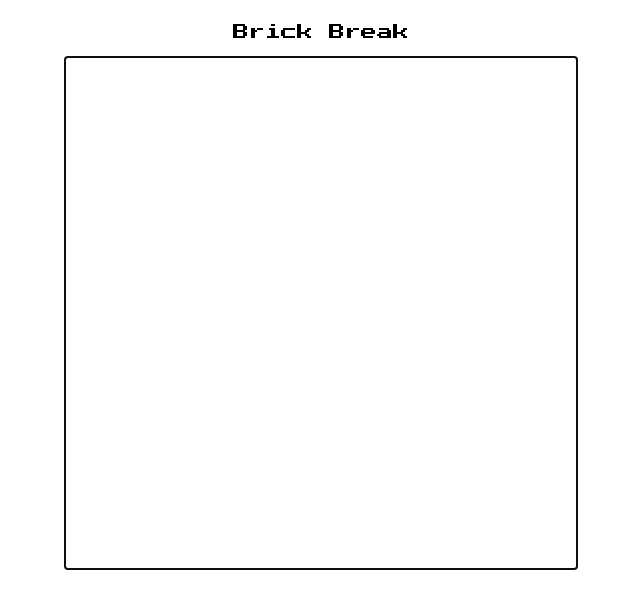
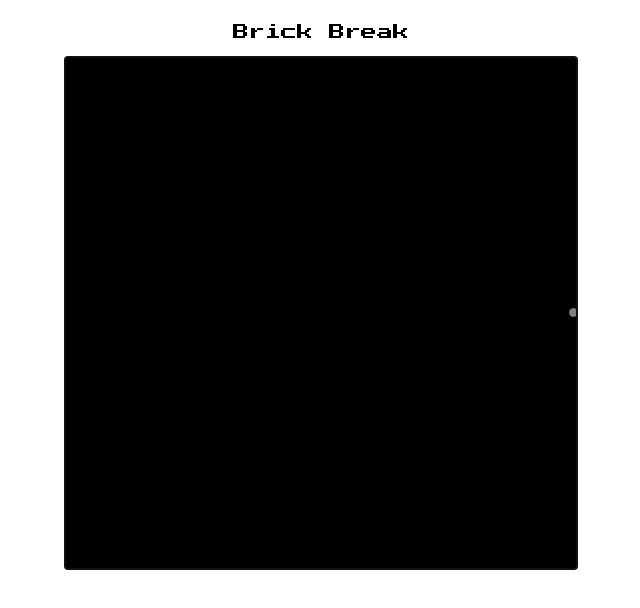
Before and after one commit to EdwinCode/BrickBreakingMiniGame, a plain HTML site: page index.html in a window 1280 px wide. Shown: the whole page, without its empty margins (319-959 px from the left). Drawn offline with Linux system fonts and the light colour scheme.

Commit message:
Added initial ball bouncing and area bounds

```diff
--- /dev/null
+++ b/ball.js
@@ -0,0 +1,57 @@
+class Ball {
+    constructor(game) {
+        this.game = game;
+        this.radius = 4;
+
+        // offsets used to help track top left of ball
+        this.xOffset = this.radius;
+        this.yOffset = (2 * this.radius);
+
+        // x, y will track top left of the ball
+        this.x = (params.CANVAS_WIDTH / 2) - this.xOffset;
+        this.y = (params.CANVAS_HEIGHT) - this.yOffset;
+
+        this.xSpeed = 50;
+        this.ySpeed = 50;
+
+        this.updateBB()
+    }
+
+    updateBB() {
+        this.lastBB = this.BB;
+        this.BB = new BoundingBox(this.x, this.y, 2 * this.radius, 2 * this.radius);
+    }
+
+    update() {
+        this.x += this.xSpeed * this.game.clockTick;
+        this.y -= this.ySpeed * this.game.clockTick;
+        this.updateBB();
+
+        if (this.BB.right >= this.game.area.right) {
+            this.xSpeed = -this.xSpeed;
+        } else if (this.BB.left <= this.game.area.left) {
+            this.xSpeed = -this.xSpeed;
+        } else if (this.BB.top <= this.game.area.top) {
+            this.ySpeed = -this.ySpeed;
+        } else if (this.BB.bottom >= this.game.area.bottom) {
+            this.ySpeed = -this.ySpeed;
+        }
+
+        var that = this;
+        this.game.entities.forEach(function (entity) {
+            if (entity.BB && that.BB.collide(entity.BB)) {
+
+            }
+        });
+    }
+
+    draw(ctx) {
+        ctx.fillStyle = "Grey";
+        ctx.strokeStyle = "Grey";
+
+        ctx.beginPath();
+        ctx.arc(this.x + this.radius, this.y + this.radius, this.radius, 0, 2 * Math.PI);
+        ctx.fill();
+        ctx.stroke();
+    }
+}
--- a/index.html
+++ b/index.html
@@ -1,5 +1,5 @@
 <!DOCTYPE html>
-<html>
+<html lang="en">
 <head>
     <meta charset="utf-8">
     <title>Brick Break!</title>
@@ -9,6 +9,9 @@
     <script type="text/javascript" src="./timer.js"></script>
     <script type="text/javascript" src="./gameengine.js"></script>
     <script type="text/javascript" src="./util.js"></script>
+    <script type="text/javascript" src="./boundingbox.js"></script>
+    <script type="text/javascript" src="./ball.js"></script>
+    <script type="text/javascript" src="./playarea.js"></script>
     <script type="text/javascript" src="./main.js"></script>
 </head>
 
--- a/main.js
+++ b/main.js
@@ -2,9 +2,16 @@ const gameEngine = new GameEngine();
 
 const ASSET_MANAGER = new AssetManager();
 
+ASSET_MANAGER.queueDownload("./sprites/BlockColors.png");
+ASSET_MANAGER.queueDownload("./sprites/PaddleMedium.png");
 ASSET_MANAGER.downloadAll(() => {
 	const canvas = document.getElementById("gameWorld");
 	const ctx = canvas.getContext("2d");
+
+	params.CANVAS_WIDTH = canvas.width;
+	params.CANVAS_HEIGHT = canvas.height;
+
+	gameEngine.addEntity(new PlayArea(gameEngine));
 
 	gameEngine.init(ctx);
 
--- /dev/null
+++ b/playarea.js
@@ -0,0 +1,24 @@
+class PlayArea {
+    constructor(game) {
+        this.game = game;
+        this.game.area = this;
+
+        this.left = 0;
+        this.right = params.CANVAS_WIDTH;
+        this.top = 0;
+        this.bottom = params.CANVAS_HEIGHT;
+
+        this.ball = new Ball(game);
+        this.game.addEntity(this.ball);
+    }
+
+    update() {
+
+    }
+
+    draw(ctx) {
+        ctx.fillStyle = "Black";
+        ctx.strokeStyle = "Black";
+        ctx.fillRect(0, 0, params.CANVAS_WIDTH, params.CANVAS_HEIGHT);
+    }
+}
```
